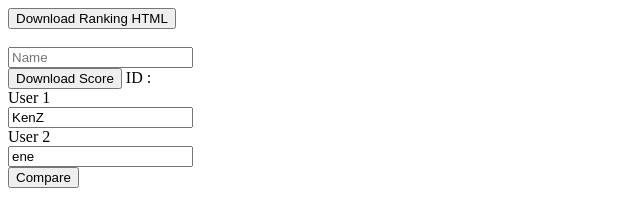
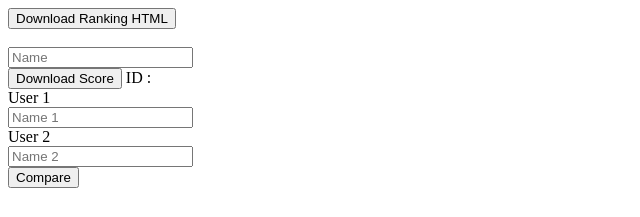
Before and after one commit to KenZync/dm-rivals, a Nuxt app: page / in a window 1280 px wide. Shown: the top 217 px of the page, without its empty margins (0-640 px from the left). Built offline with nearby package versions, Linux system fonts and the light colour scheme.

Commit message:
Update index.vue

```diff
--- a/pages/index.vue
+++ b/pages/index.vue
@@ -73,8 +73,8 @@ const fetching = ref(false);
 const fetchingScore = ref(false);
 const username = ref();
 const id = ref();
-const user1 = ref("KenZ");
-const user2 = ref("ene");
+const user1 = ref("");
+const user2 = ref("");
 
 const compare = ref(false)
 
```
